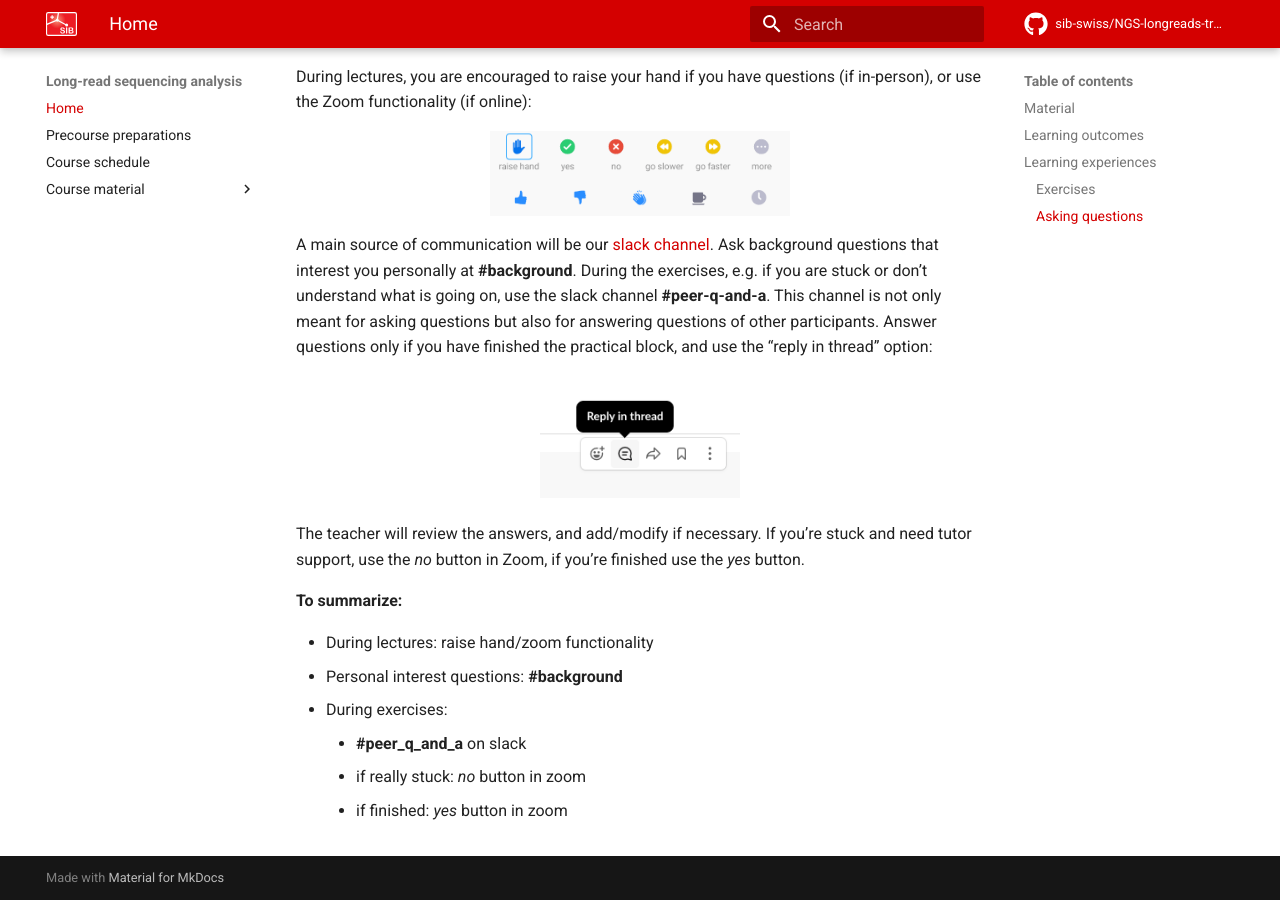
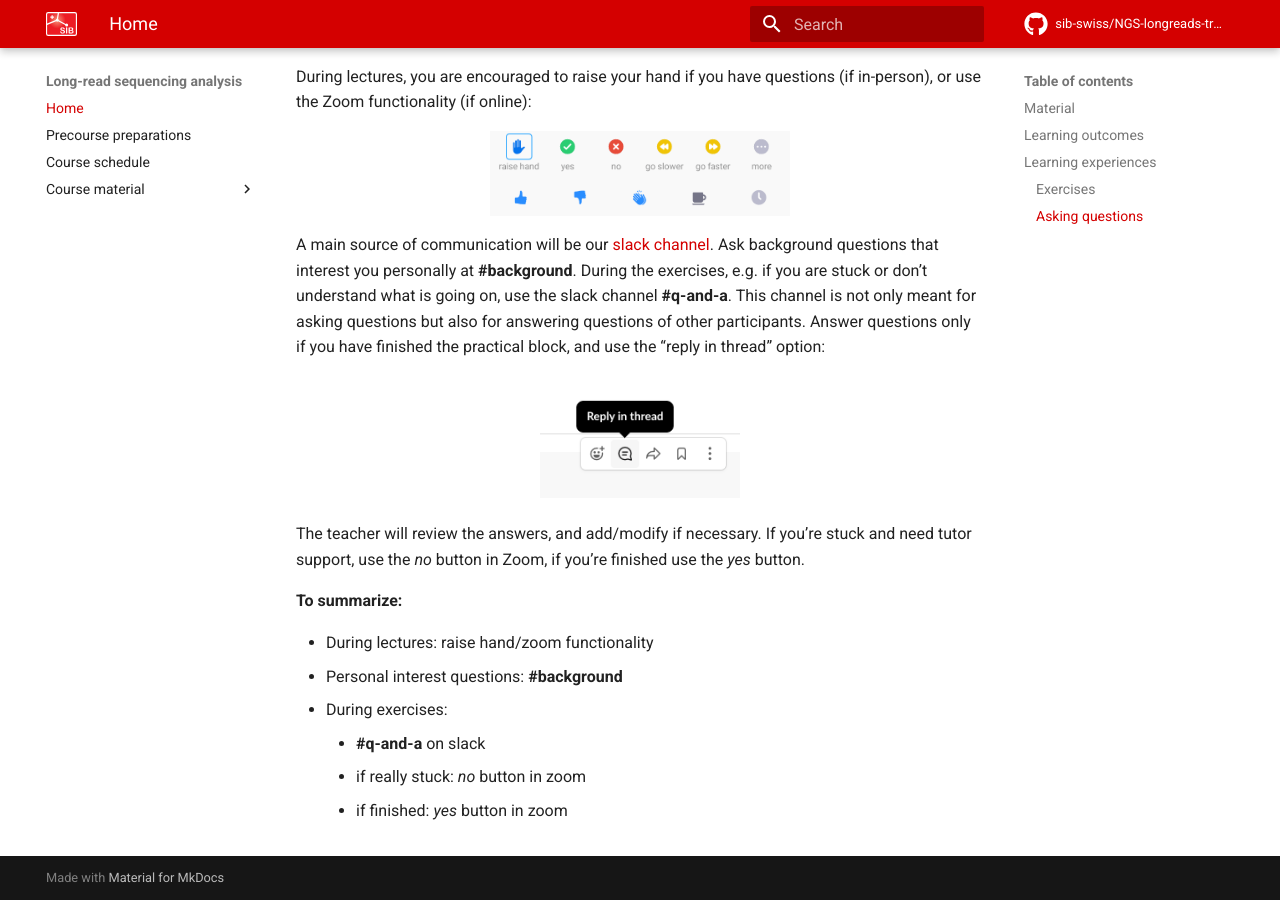
Before and after one commit to sib-swiss/NGS-longreads-training, an MkDocs documentation site: the page built from docs/index.md, in a window 1280 px wide and 900 px high, scrolled down 996 px. Built offline with MkDocs 1.6.1 and Material for MkDocs 9.7.7, drawn with Linux system fonts in a browser that asks for light colours; comment, search, counter and statistics services are not loaded.

```diff
--- a/docs/index.md
+++ b/docs/index.md
@@ -30,7 +30,7 @@ During lectures, you are encouraged to raise your hand if you have questions (if
   <img src="assets/images/zoom_icons.png" width="300"/>
 </figure>
 
-A main source of communication will be our [slack channel](https://join.slack.com/t/ngsqualitycon-c8g5456/shared_invite/zt-hwth7xrb-vYpga8sUye_7Ij9x6OkyKA). Ask background questions that interest you personally at **#background**. During the exercises, e.g. if you are stuck or don't understand what is going on, use the slack channel **#peer-q-and-a**.  This channel is not only meant for asking questions but also for answering questions of other participants. Answer questions only if you have finished the practical block, and use the "reply in thread" option:
+A main source of communication will be our [slack channel](https://www.slack.com). Ask background questions that interest you personally at **#background**. During the exercises, e.g. if you are stuck or don't understand what is going on, use the slack channel **#q-and-a**.  This channel is not only meant for asking questions but also for answering questions of other participants. Answer questions only if you have finished the practical block, and use the "reply in thread" option:
 
 <figure>
   <img src="assets/images/reply_in_thread.png" width="200"/>
@@ -44,6 +44,6 @@ The teacher will review the answers, and add/modify if necessary. If you're stuc
 * Personal interest questions: **#background**
 * During exercises:
 
-    * **\#peer_q_and_a** on slack
+    * **\#q-and-a** on slack
     * if really stuck: *no* button in zoom
     * if finished: *yes* button in zoom
```
Also changed, not shown: docs/course_material/introduction.md (+6 -0 lines), 3 other files.
